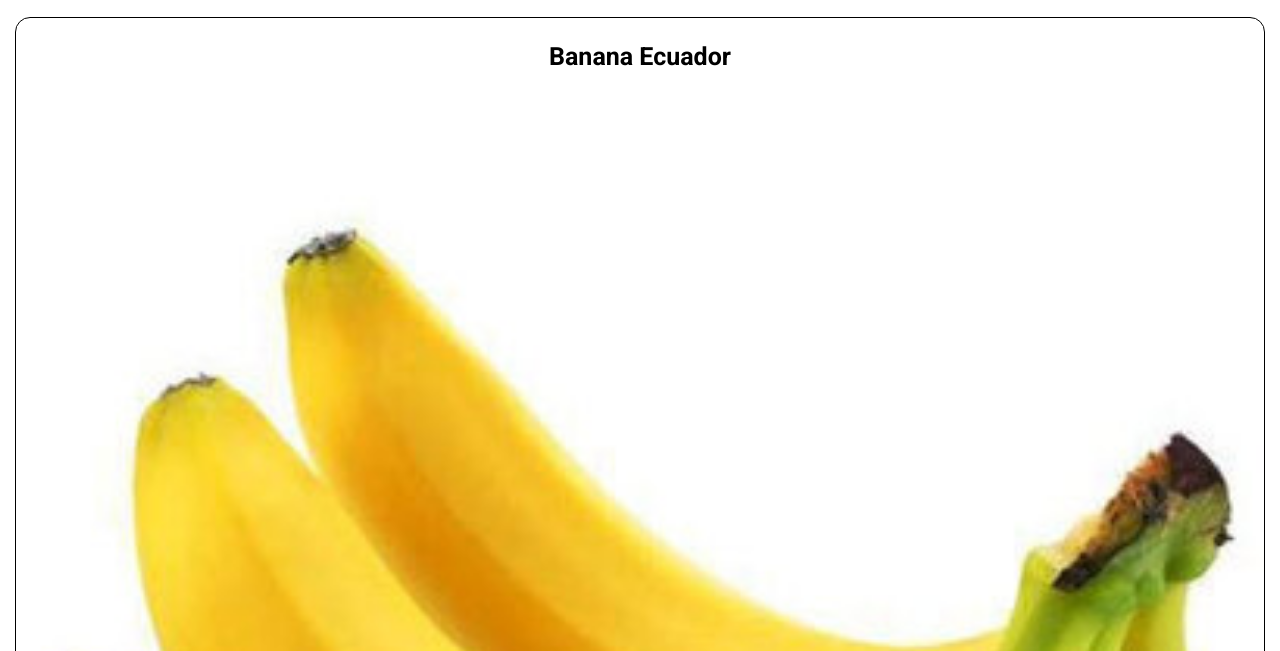
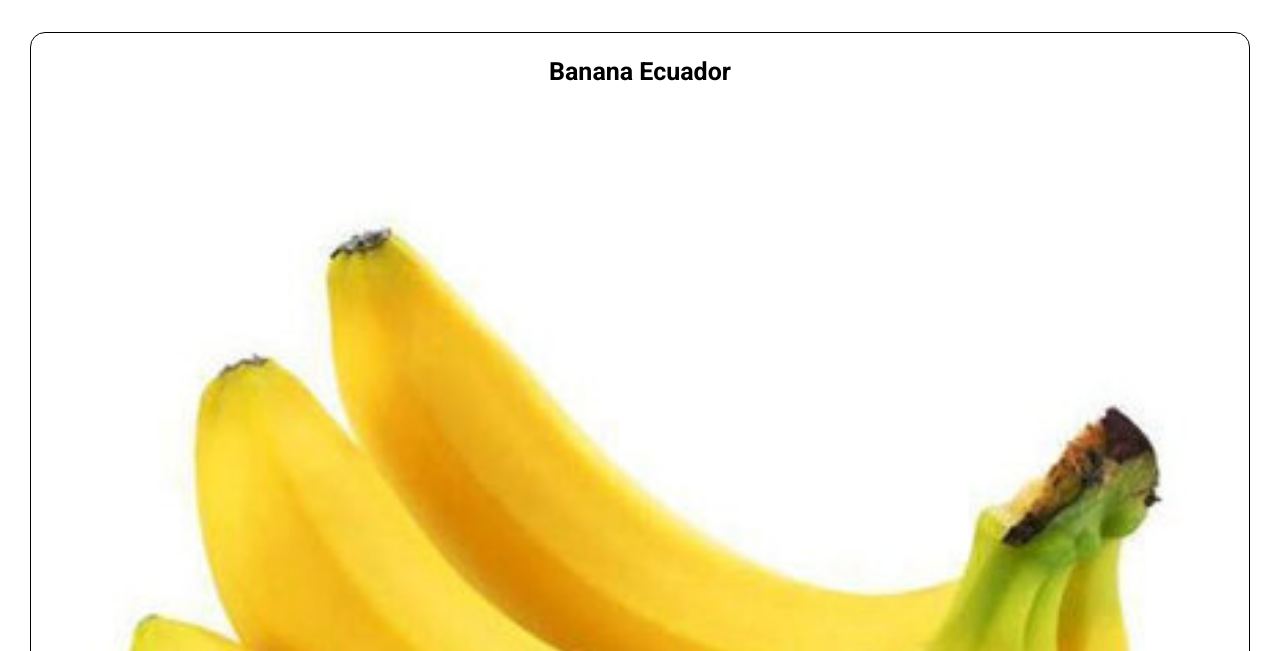
Before and after one commit to JoseR-Vargas/Entregable3-Vargas-JavaScript-CoderHouse, a plain HTML site: page index.html in a window 1280 px wide. Shown: the part 149-800 px from the top of the page. Drawn offline with nearby package versions, Linux system fonts and the light colour scheme.

Commit message:
fourth commit

```diff
--- a/css/styles.css
+++ b/css/styles.css
@@ -31,7 +31,12 @@ div {
     text-align: center;
     border: 1.7px solid #000;
     border-radius: 15px;
-    margin: 15px;
+    margin: 35px 30px;
+}
+
+/* clase img dentro de carrito */
+.img-div{
+    width: 90%;
 }
 
 /* clase div dentro del carrito */
@@ -81,7 +86,3 @@ button{
     margin: 15px;
     font-size: 20px;
 }
-/* clase img dentro de carrito */
-.img-div{
-    width: 100%;
-}
--- a/index.html
+++ b/index.html
@@ -3,9 +3,7 @@
 <head>
     <meta charset="UTF-8">
     <meta name="viewport" content="width=device-width, initial-scale=1.0">
-    <!-- JS -->
-    <script defer src="js/main.js"></script>
-    <title>Productos</title>
+    <title>Fruteria Online</title>
 
         <!-- CSS Link -->
     <link rel="stylesheet" href="css/styles.css">
@@ -39,6 +37,9 @@
     <footer>
         <h4 class="footer">Contactanos al WhatsApp o visitanos a las redes sociales</h4>
     </footer>
+
+    <!-- JS -->
+    <script src="js/main.js"></script>
     <!-- toastify -->
     <script type="text/javascript" src="https://cdn.jsdelivr.net/npm/toastify-js"></script>
 </body>
```
Also changed, not shown: pages/carrito.html (+2 -3 lines). Lines whose indentation alone changed are shown as unchanged.
